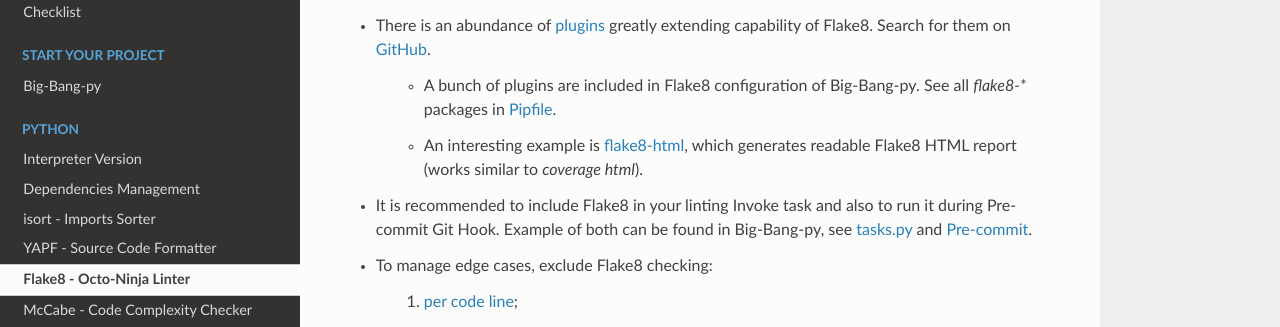
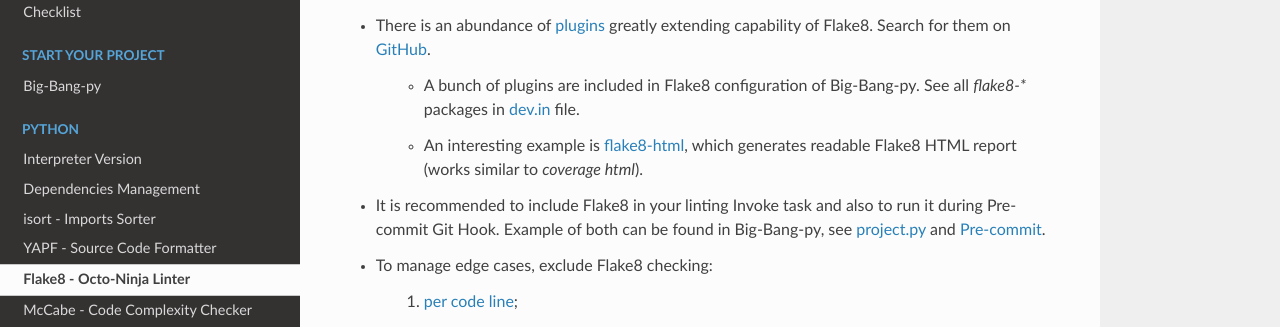
Before and after one commit to RTBHOUSE/here-be-pythons, a Sphinx documentation site: the page built from docs/source/python/flake8.rst, in a window 1280 px wide and 900 px high, scrolled down 353 px. Shown: the part 158-485 px from the top of the window. Built offline with Sphinx 7.4.7 and the Read the Docs theme 2.0.0, drawn with Linux system fonts in a browser that asks for light colours.

Commit message:
bugs: Fix links

```diff
--- a/docs/source/git/pre-commit.rst
+++ b/docs/source/git/pre-commit.rst
@@ -19,4 +19,4 @@
 
 + You can find an example of Pre-commit Git Hook in `Big-Bang-py <https://github.com/RTBHOUSE/big-bang-py/blob/master/%7B%7Bcookiecutter.project_dir%7D%7D/githooks/pre-commit>`_.
 
-    + ``install_precommit`` Invoke task in `Big-Bang-py <https://github.com/RTBHOUSE/big-bang-py/blob/master/%7B%7Bcookiecutter.project_dir%7D%7D/tasks.py#L27-L35>`_ takes your Pre-commit Git Hook from ``/githooks/pre-commit`` and automatically sets it up for you.
+    + ``set_precommit`` Invoke task in `Big-Bang-py <https://github.com/RTBHOUSE/big-bang-py/blob/master/%7B%7Bcookiecutter.project_dir%7D%7D/tasks/project.py#L48-L58>`_ takes your Pre-commit Git Hook from ``/githooks/pre-commit`` and automatically sets it up for you.
--- a/docs/source/project/invoke.rst
+++ b/docs/source/project/invoke.rst
@@ -20,7 +20,7 @@
 
 + Invoke tasks are normal Python functions organised in ``tasks.py`` file or `tasks Python package <https://github.com/RTBHOUSE/big-bang-py/tree/master/%7B%7Bcookiecutter.project_dir%7D%7D/tasks>`_.
 
-    + You may find examples of Invoke tasks in `Big-Bang-py <https://github.com/RTBHOUSE/big-bang-py/blob/master/%7B%7Bcookiecutter.project_dir%7D%7D/tasks.py>`_.
+    + You may find examples of Invoke tasks in `Big-Bang-py <https://github.com/RTBHOUSE/big-bang-py/blob/master/%7B%7Bcookiecutter.project_dir%7D%7D/tasks>`_.
 
 + Docstrings of functions implementing Invoke tasks are automatically formatted into a command line help:
 
--- a/docs/source/python/bandit.rst
+++ b/docs/source/python/bandit.rst
@@ -23,6 +23,6 @@
 
     + You may find preconfigured `.bandit <https://github.com/RTBHOUSE/big-bang-py/blob/master/%7B%7Bcookiecutter.project_dir%7D%7D/.bandit>`_ in Big-Bang-py.
 
-+ It is recommended to include Bandit in your linting Invoke task and also to run it during Pre-commit Git Hook & CI. Example of both can be found in Big-Bang-py, see `tasks.py <https://github.com/RTBHOUSE/big-bang-py/blob/master/%7B%7Bcookiecutter.project_dir%7D%7D/tasks/project.py#L43-L45>`_ and `ci_checks.py <https://github.com/RTBHOUSE/big-bang-py/blob/master/%7B%7Bcookiecutter.project_dir%7D%7D/ci/ci_checks.py#L74-L84>`_.
++ It is recommended to include Bandit in your linting Invoke task and also to run it during Pre-commit Git Hook & CI. Example of both can be found in Big-Bang-py, see `project.py <https://github.com/RTBHOUSE/big-bang-py/blob/master/%7B%7Bcookiecutter.project_dir%7D%7D/tasks/project.py#L43-L45>`_ and `ci_checks.py <https://github.com/RTBHOUSE/big-bang-py/blob/master/%7B%7Bcookiecutter.project_dir%7D%7D/ci/ci_checks.py#L74-L84>`_.
 
 + To manage edge cases, exclude Bandit checking `per line <https://github.com/PyCQA/bandit#exclusions>`_.
--- a/docs/source/python/flake8.rst
+++ b/docs/source/python/flake8.rst
@@ -23,11 +23,11 @@
 
 + There is an abundance of `plugins <http://flake8.pycqa.org/en/latest/user/using-plugins.html>`_ greatly extending capability of Flake8. Search for them on `GitHub <https://github.com/search?q=flake8>`_.
 
-    + A bunch of plugins are included in Flake8 configuration of Big-Bang-py. See all `flake8-*` packages in `Pipfile <https://github.com/RTBHOUSE/big-bang-py/blob/master/%7B%7Bcookiecutter.project_dir%7D%7D/Pipfile#L12-L17>`_.
+    + A bunch of plugins are included in Flake8 configuration of Big-Bang-py. See all `flake8-*` packages in `dev.in <https://github.com/RTBHOUSE/big-bang-py/blob/master/%7B%7Bcookiecutter.project_dir%7D%7D/requirements/abstract/dev.in#L6-L14>`_ file.
 
     + An interesting example is `flake8-html <https://github.com/lordmauve/flake8-html>`_, which generates readable Flake8 HTML report (works similar to `coverage html`).
 
-+ It is recommended to include Flake8 in your linting Invoke task and also to run it during Pre-commit Git Hook. Example of both can be found in Big-Bang-py, see `tasks.py <https://github.com/RTBHOUSE/big-bang-py/blob/master/%7B%7Bcookiecutter.project_dir%7D%7D/tasks.py#L54-L58>`_ and `Pre-commit <https://github.com/RTBHOUSE/big-bang-py/blob/master/%7B%7Bcookiecutter.project_dir%7D%7D/githooks/pre-commit#L61-L77>`_.
++ It is recommended to include Flake8 in your linting Invoke task and also to run it during Pre-commit Git Hook. Example of both can be found in Big-Bang-py, see `project.py <https://github.com/RTBHOUSE/big-bang-py/blob/master/%7B%7Bcookiecutter.project_dir%7D%7D/tasks/project.py#L40-L41>`_ and `Pre-commit <https://github.com/RTBHOUSE/big-bang-py/blob/master/%7B%7Bcookiecutter.project_dir%7D%7D/githooks/pre-commit#L61-L77>`_.
 
 + To manage edge cases, exclude Flake8 checking:
 
--- a/docs/source/python/isort.rst
+++ b/docs/source/python/isort.rst
@@ -15,7 +15,7 @@
 
     + An example of preconfigured ``.isort.cfg`` is in `Big-Bang-py <https://github.com/RTBHOUSE/big-bang-py/blob/master/%7B%7Bcookiecutter.project_dir%7D%7D/.isort.cfg>`_.
 
-+ It is recommended to include isort in your linting Invoke task and also to run it during Pre-commit Git Hook. Example of both can be found in Big-Bang-py, see `tasks.py <https://github.com/RTBHOUSE/big-bang-py/blob/master/%7B%7Bcookiecutter.project_dir%7D%7D/tasks.py#L41-L46>`_ and `pre-commit <https://github.com/RTBHOUSE/big-bang-py/blob/master/%7B%7Bcookiecutter.project_dir%7D%7D/githooks/pre-commit#L36-L45>`_ files.
++ It is recommended to include isort in your linting Invoke task and also to run it during Pre-commit Git Hook. Example of both can be found in Big-Bang-py, see `project.py <https://github.com/RTBHOUSE/big-bang-py/blob/master/%7B%7Bcookiecutter.project_dir%7D%7D/tasks/project.py#L34-L35>`_ and `pre-commit <https://github.com/RTBHOUSE/big-bang-py/blob/master/%7B%7Bcookiecutter.project_dir%7D%7D/githooks/pre-commit#L36-L45>`_ files.
 
 + To manage edge cases, `disable isort <https://github.com/timothycrosley/isort#skip-processing-of-imports-outside-of-configuration>`_:
 
--- a/docs/source/python/yapf.rst
+++ b/docs/source/python/yapf.rst
@@ -15,7 +15,7 @@
 
     + You may find pre-configured ``.style.yapf`` in `Big-Bang-py <https://github.com/RTBHOUSE/big-bang-py/blob/master/%7B%7Bcookiecutter.project_dir%7D%7D/.style.yapf>`_.
 
-+ It is recommended to include YAPF in your linting Invoke task and also to run it during Pre-commit Git Hook. Example of both can be found in Big-Bang-py, see `tasks.py <https://github.com/RTBHOUSE/big-bang-py/blob/master/%7B%7Bcookiecutter.project_dir%7D%7D/tasks.py#L48-L52)>`_ and `pre-commit <https://github.com/RTBHOUSE/big-bang-py/blob/master/%7B%7Bcookiecutter.project_dir%7D%7D/githooks/pre-commit#L47-L59>`_.
++ It is recommended to include YAPF in your linting Invoke task and also to run it during pre-commit Git hook. Example of both can be found in Big-Bang-py, see `project.py <https://github.com/RTBHOUSE/big-bang-py/blob/master/%7B%7Bcookiecutter.project_dir%7D%7D/tasks/project.py#L37-L38>`_ and `pre-commit <https://github.com/RTBHOUSE/big-bang-py/blob/master/%7B%7Bcookiecutter.project_dir%7D%7D/githooks/pre-commit#L47-L59>`_.
 
 + To manage edge cases, `disable YAPF <https://github.com/google/yapf#why-does-yapf-destroy-my-awesome-formatting>`_:
 
```
